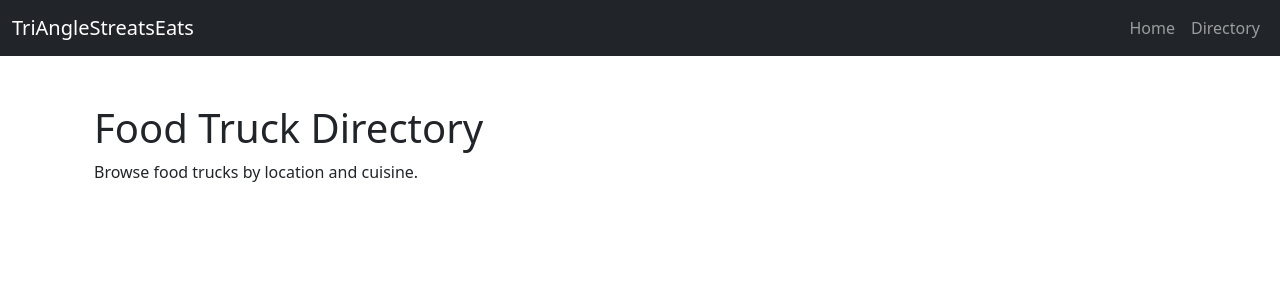
After one commit to liljoker919/trianglestreeteats, a Django app: page /directory/ in a window 1280 px wide. The commit adds this page. Shown: the top 300 px of the page. Run offline with Django 5.2, Linux system fonts and the light colour scheme.

Commit message:
Configure URL routing for home and directory views

```diff
--- a/TriangleStreetEats/settings.py
+++ b/TriangleStreetEats/settings.py
@@ -58,7 +58,7 @@ ROOT_URLCONF = "TriangleStreetEats.urls"
 TEMPLATES = [
     {
         "BACKEND": "django.template.backends.django.DjangoTemplates",
-        "DIRS": [],
+        "DIRS": [BASE_DIR / 'templates'],
         "APP_DIRS": True,
         "OPTIONS": {
             "context_processors": [
--- a/TriangleStreetEats/urls.py
+++ b/TriangleStreetEats/urls.py
@@ -21,6 +21,7 @@ from django.urls import path,include
 
 urlpatterns = [
     path('admin/', admin.site.urls),
+    path('', include('directory.urls'))
 ]
 
 # Serve static and media files during development
--- /dev/null
+++ b/directory/urls.py
@@ -0,0 +1,7 @@
+from django.urls import path
+from . import views
+
+urlpatterns = [
+    path('', views.home, name='home'),
+    path('directory/', views.directory, name='directory'),
+]
--- a/directory/views.py
+++ b/directory/views.py
@@ -1,3 +1,8 @@
 from django.shortcuts import render
 
-# Create your views here.
+
+def home(request):
+    return render(request, 'directory/home.html')
+
+def directory(request):
+    return render(request, 'directory/directory.html')
--- /dev/null
+++ b/templates/directory/directory.html
@@ -0,0 +1,11 @@
+{% extends "global/base.html" %}
+{% load static %}
+
+{% block title %}Triangle Food Trucks - Discover Local Eats{% endblock %}
+
+{% block content %}
+<div class="container mt-5">
+  <h1>Food Truck Directory</h1>
+  <p>Browse food trucks by location and cuisine.</p>
+</div>
+{% endblock %}
--- a/templates/global/base.html
+++ b/templates/global/base.html
@@ -31,10 +31,10 @@
             <div class="collapse navbar-collapse" id="navbarNav">
                 <ul class="navbar-nav ms-auto">
                     <li class="nav-item">
-                        <a class="nav-link" href="">Home</a>
+                        <a class="nav-link" href="{% url 'home' %}">Home</a>
                     </li>
                     <li class="nav-item">
-                        <a class="nav-link" href="">Directory</a>
+                        <a class="nav-link" href="{% url 'directory' %}">Directory</a>
                     </li>
                     <!-- Add more nav items if needed -->
                 </ul>
```
Also changed, not shown: templates/directory/home.html (line endings or trailing spaces).
